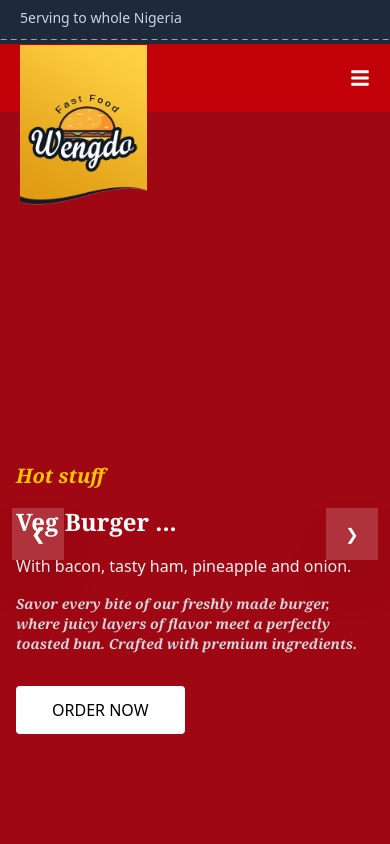
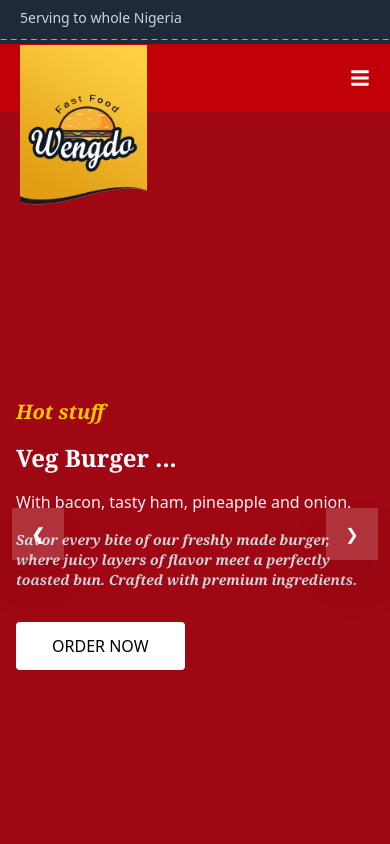
Before and after one commit to MDevHub/Wengdo-Food-hub, a React (Vite) app: page / in a window 390 px wide. Shown: the top 844 px of the page. Built offline with nearby package versions, Linux system fonts and the light colour scheme.

Commit message:
Fixed Bug and corrected some path

```diff
--- a/src/Components/HomePage/Section1.jsx
+++ b/src/Components/HomePage/Section1.jsx
@@ -67,7 +67,7 @@
 					style={{ opacity: fade ? 1 : 0 }}
 			>
 				{/* Left Content */}
-				<div className={`flex-1 flex flex-col justify-center space-y-4 pt-32 lg:pt-0 transform transition-all duration-700 ease-in-out ${
+				<div className={`flex-1 flex flex-col justify-center space-y-4 md:pt-32 lg:pt-0 transform transition-all duration-700 ease-in-out ${
 					fade ? 'opacity-100 translate-y-0' : 'opacity-0 -translate-y-10'
 				}`}>
 					<p className={`text-yellow-400 text-xl sm:text-2xl md:text-3xl italic font-serif font-bold transform transition-all duration-700 ease-out ${
```
